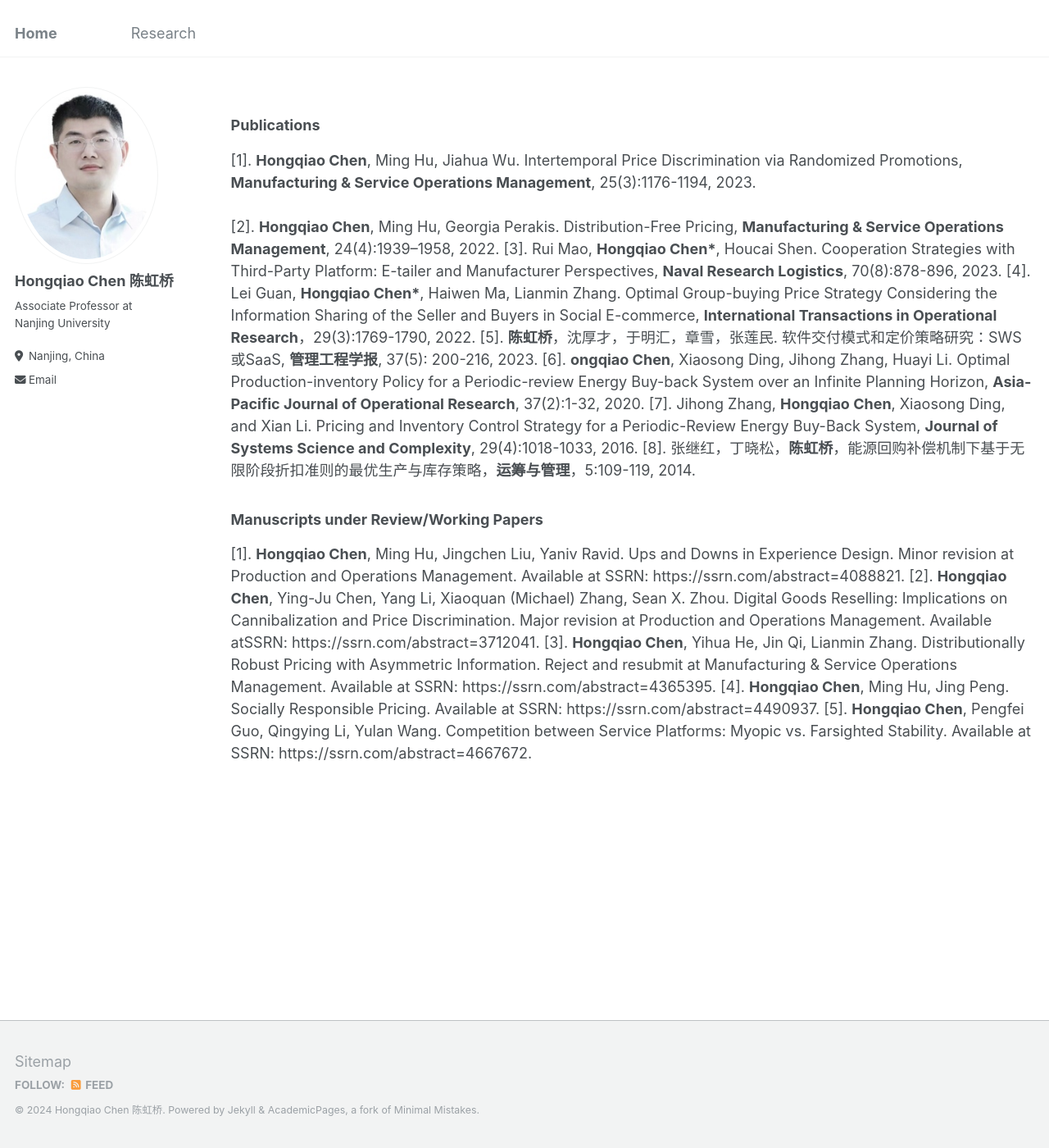
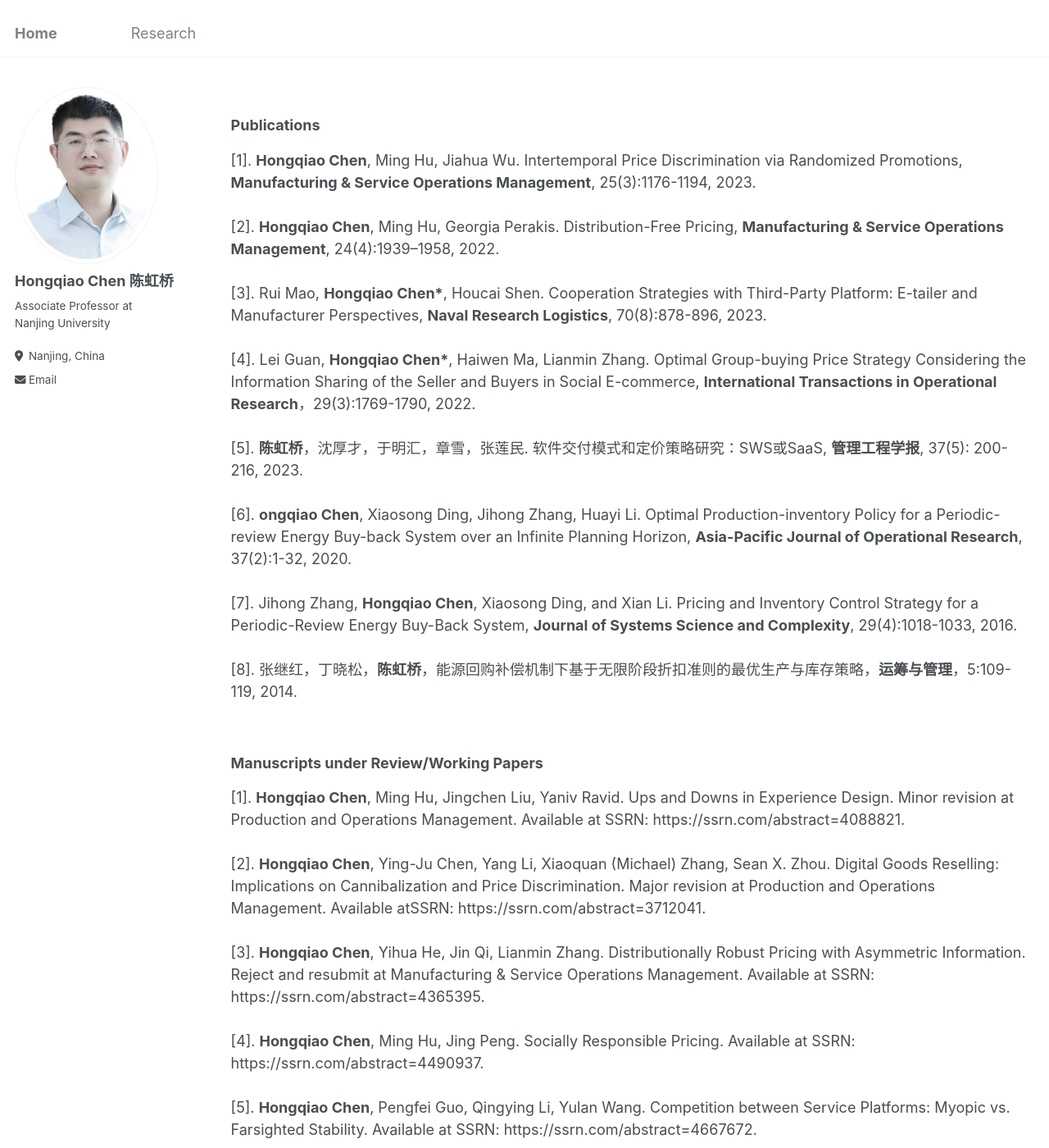
Before and after one commit to chq2024/chq2024.github.io, a Jekyll site: the page built from research.md, in a window 1280 px wide and 1400 px high. Shown: the whole window at 82% size. Built offline with Jekyll 4.4.1, drawn with Linux system fonts in a browser that asks for light colours.

```diff
--- a/research.md
+++ b/research.md
@@ -12,17 +12,17 @@ redirect_from:
 
 ### Publications
 [1]. **Hongqiao Chen**, Ming Hu, Jiahua Wu. Intertemporal Price Discrimination via Randomized Promotions, **Manufacturing & Service Operations Management**, 25(3):1176-1194, 2023.<br/><br/>
-[2]. **Hongqiao Chen**, Ming Hu, Georgia Perakis. Distribution-Free Pricing, **Manufacturing & Service Operations Management**, 24(4):1939–1958, 2022.
-[3]. Rui Mao, **Hongqiao Chen\***, Houcai Shen. Cooperation Strategies with Third-Party Platform: E-tailer and Manufacturer Perspectives, **Naval Research Logistics**, 70(8):878-896, 2023.
-[4]. Lei Guan, **Hongqiao Chen\***, Haiwen Ma, Lianmin Zhang. Optimal Group-buying Price Strategy Considering the Information Sharing of the Seller and Buyers in Social E-commerce, **International Transactions in Operational Research**，29(3):1769-1790, 2022.
-[5]. **陈虹桥**，沈厚才，于明汇，章雪，张莲民. 软件交付模式和定价策略研究：SWS或SaaS, **管理工程学报**, 37(5): 200-216, 2023.
-[6]. **ongqiao Chen**, Xiaosong Ding, Jihong Zhang, Huayi Li. Optimal Production-inventory Policy for a Periodic-review Energy Buy-back System over an Infinite Planning Horizon, **Asia-Pacific Journal of Operational Research**, 37(2):1-32, 2020.
-[7]. Jihong Zhang, **Hongqiao Chen**, Xiaosong Ding, and Xian Li. Pricing and Inventory Control Strategy for a Periodic-Review Energy Buy-Back System, **Journal of Systems Science and Complexity**, 29(4):1018-1033, 2016.
-[8]. 张继红，丁晓松，**陈虹桥**，能源回购补偿机制下基于无限阶段折扣准则的最优生产与库存策略，**运筹与管理**，5:109-119, 2014.
+[2]. **Hongqiao Chen**, Ming Hu, Georgia Perakis. Distribution-Free Pricing, **Manufacturing & Service Operations Management**, 24(4):1939–1958, 2022.<br/><br/>
+[3]. Rui Mao, **Hongqiao Chen\***, Houcai Shen. Cooperation Strategies with Third-Party Platform: E-tailer and Manufacturer Perspectives, **Naval Research Logistics**, 70(8):878-896, 2023.<br/><br/>
+[4]. Lei Guan, **Hongqiao Chen\***, Haiwen Ma, Lianmin Zhang. Optimal Group-buying Price Strategy Considering the Information Sharing of the Seller and Buyers in Social E-commerce, **International Transactions in Operational Research**，29(3):1769-1790, 2022.<br/><br/>
+[5]. **陈虹桥**，沈厚才，于明汇，章雪，张莲民. 软件交付模式和定价策略研究：SWS或SaaS, **管理工程学报**, 37(5): 200-216, 2023.<br/><br/>
+[6]. **ongqiao Chen**, Xiaosong Ding, Jihong Zhang, Huayi Li. Optimal Production-inventory Policy for a Periodic-review Energy Buy-back System over an Infinite Planning Horizon, **Asia-Pacific Journal of Operational Research**, 37(2):1-32, 2020.<br/><br/>
+[7]. Jihong Zhang, **Hongqiao Chen**, Xiaosong Ding, and Xian Li. Pricing and Inventory Control Strategy for a Periodic-Review Energy Buy-Back System, **Journal of Systems Science and Complexity**, 29(4):1018-1033, 2016.<br/><br/>
+[8]. 张继红，丁晓松，**陈虹桥**，能源回购补偿机制下基于无限阶段折扣准则的最优生产与库存策略，**运筹与管理**，5:109-119, 2014.<br/><br/>
 
 ### Manuscripts under Review/Working Papers
-[1]. **Hongqiao Chen**, Ming Hu, Jingchen Liu, Yaniv Ravid. Ups and Downs in Experience Design. Minor revision at Production and Operations Management. Available at SSRN: https://ssrn.com/abstract=4088821.
-[2]. **Hongqiao Chen**, Ying-Ju Chen, Yang Li, Xiaoquan (Michael) Zhang, Sean X. Zhou. Digital Goods Reselling: Implications on Cannibalization and Price Discrimination. Major revision at Production and Operations Management. Available atSSRN: https://ssrn.com/abstract=3712041.
-[3]. **Hongqiao Chen**, Yihua He, Jin Qi, Lianmin Zhang. Distributionally Robust Pricing with Asymmetric Information. Reject and resubmit at Manufacturing & Service Operations Management. Available at SSRN: https://ssrn.com/abstract=4365395.
-[4]. **Hongqiao Chen**, Ming Hu, Jing Peng. Socially Responsible Pricing. Available at SSRN: https://ssrn.com/abstract=4490937.
-[5]. **Hongqiao Chen**, Pengfei Guo, Qingying Li, Yulan Wang. Competition between Service Platforms: Myopic vs. Farsighted Stability. Available at SSRN: https://ssrn.com/abstract=4667672.
+[1]. **Hongqiao Chen**, Ming Hu, Jingchen Liu, Yaniv Ravid. Ups and Downs in Experience Design. Minor revision at Production and Operations Management. Available at SSRN: https://ssrn.com/abstract=4088821.<br/><br/>
+[2]. **Hongqiao Chen**, Ying-Ju Chen, Yang Li, Xiaoquan (Michael) Zhang, Sean X. Zhou. Digital Goods Reselling: Implications on Cannibalization and Price Discrimination. Major revision at Production and Operations Management. Available atSSRN: https://ssrn.com/abstract=3712041.<br/><br/>
+[3]. **Hongqiao Chen**, Yihua He, Jin Qi, Lianmin Zhang. Distributionally Robust Pricing with Asymmetric Information. Reject and resubmit at Manufacturing & Service Operations Management. Available at SSRN: https://ssrn.com/abstract=4365395.<br/><br/>
+[4]. **Hongqiao Chen**, Ming Hu, Jing Peng. Socially Responsible Pricing. Available at SSRN: https://ssrn.com/abstract=4490937.<br/><br/>
+[5]. **Hongqiao Chen**, Pengfei Guo, Qingying Li, Yulan Wang. Competition between Service Platforms: Myopic vs. Farsighted Stability. Available at SSRN: https://ssrn.com/abstract=4667672.<br/><br/>
```
